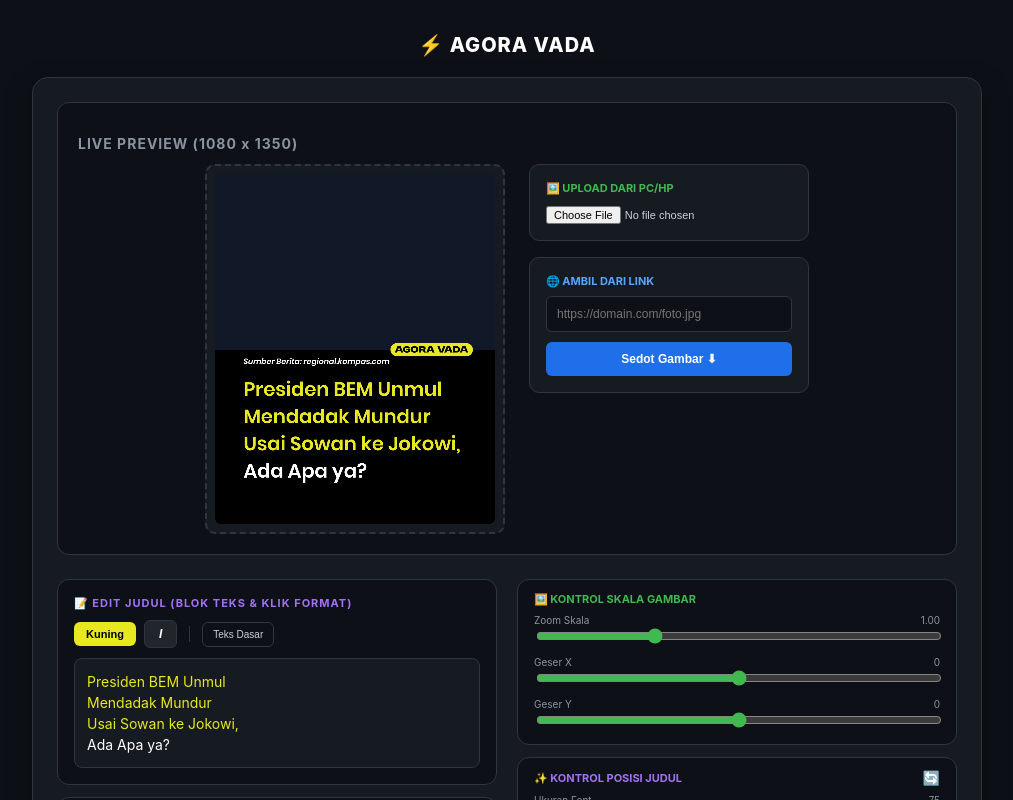
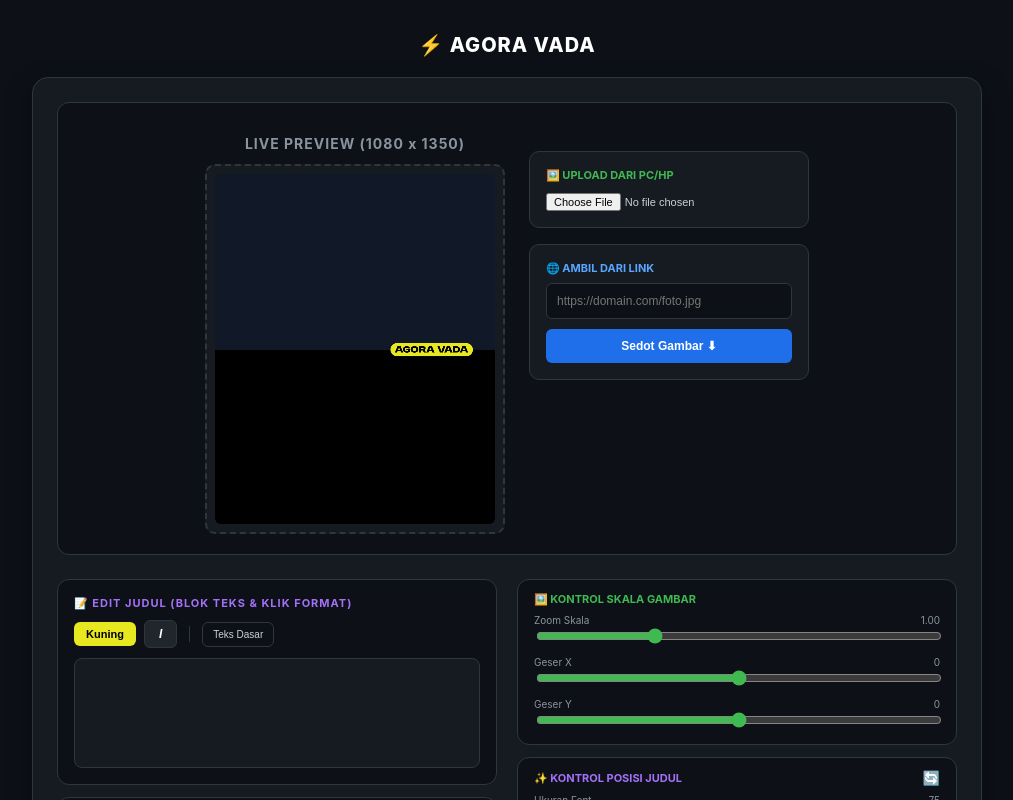
Before and after one commit to OffiziellNed/AgoraVada-Javascript, a Next.js app: page / in a window 1280 px wide. Both pictures are taken after a click on the button "Langsung ke Editor ➔". Shown: the top 800 px of the page, without its empty margins (133-1146 px from the left). Built offline with nearby package versions, Linux system fonts and the light colour scheme.

Commit message:
Update page.js

```diff
--- a/app/page.js
+++ b/app/page.js
@@ -7,9 +7,9 @@ export default function AgoraVadaPortal() {
   const [urlBerita, setUrlBerita] = useState('');
   const [promptTeks, setPromptTeks] = useState('');
 
-  // State HTML Teks dengan default kuning untuk 3 baris awal (Sesuai contoh gambar)
-  const [judulHtml, setJudulHtml] = useState('<font color="#e7e820">Presiden BEM Unmul<br>Mendadak Mundur<br>Usai Sowan ke Jokowi,</font><br><font color="#ffffff">Ada Apa ya?</font>');
-  const [sumberBerita, setSumberBerita] = useState('Sumber Berita: regional.kompas.com');
+  // State HTML Teks dibikin KOSONG (Sesuai request)
+  const [judulHtml, setJudulHtml] = useState('');
+  const [sumberBerita, setSumberBerita] = useState('');
   const [imageUrl, setImageUrl] = useState('');
   const [customImgLink, setCustomImgLink] = useState('');
 
@@ -62,6 +62,8 @@ export default function AgoraVadaPortal() {
 
   // MESIN RENDER RICH-TEXT (Membaca tag <font> dan <i>)
   const renderRichText = (ctx, htmlString, x, y, maxWidth, lineHeight, baseFontSize) => {
+    if (!htmlString) return; // Kalau kosong gak usah dirender
+
     ctx.textAlign = 'left';
     ctx.textBaseline = 'top';
 
@@ -174,16 +176,18 @@ export default function AgoraVadaPortal() {
       };
 
       const drawAllTexts = (ctx) => {
-        // Render Judul (Selalu Rata Kiri)
+        // Render Judul
         const lh = ukuranFont * jarakBaris;
         renderRichText(ctx, judulHtml, teksX, teksY, 950, lh, ukuranFont);
 
-        // Render Sumber Berita (Otomatis Italic)
+        // Render Sumber Berita
+        if (sumberBerita) {
           ctx.fillStyle = '#FFFFFF';
           ctx.font = `${ukuranFontSumber}px PoppinsSemiBoldItalic, sans-serif`;
           ctx.textAlign = 'left';
           ctx.textBaseline = 'top';
           ctx.fillText(sumberBerita, sumberX, sumberY);
+        }
       };
 
       if (imageUrl) {
@@ -264,7 +268,8 @@ export default function AgoraVadaPortal() {
                     const res = await fetch("http://localhost:8000/tarik-berita", { method: "POST", headers: { "Content-Type": "application/json" }, body: JSON.stringify({ url: urlBerita }) });
                     const data = await res.json();
                     if(data.status === "success") {
-                      setPromptTeks(data.prompt); setSumberBerita(data.sumber || 'Sumber: news.com');
+                      setPromptTeks(data.prompt);
+                      setSumberBerita(data.sumber || (urlBerita ? `Sumber Berita: ${new URL(urlBerita).hostname}` : ''));
                       if(data.gambar_url) setImageUrl(data.gambar_url);
                       setCurrentPage(2);
                     }
@@ -274,7 +279,10 @@ export default function AgoraVadaPortal() {
               <button
                 style={{ width: '50%', backgroundColor: '#238636', color: '#ffffff', padding: '12px', borderRadius: '10px', fontWeight: '700', fontSize: '13px', border: 'none', cursor: 'pointer' }}
                 onClick={() => {
-                  if(urlBerita) { try { setSumberBerita(`Sumber: ${new URL(urlBerita).hostname}`); } catch(e) { setSumberBerita('Sumber: news.com'); } }
+                  if(urlBerita) {
+                    try { setSumberBerita(`Sumber Berita: ${new URL(urlBerita).hostname}`); }
+                    catch(e) { setSumberBerita(''); }
+                  }
                   setCurrentPage(3);
                 }}
               >Langsung ke Editor ➔</button>
@@ -303,13 +311,13 @@ export default function AgoraVadaPortal() {
 
             {/* BAGIAN ATAS: LIVE PREVIEW & SUMBER GAMBAR KANAN */}
             <div style={{ backgroundColor: '#0d1117', border: '1px solid #30363d', borderRadius: '12px', padding: '20px' }}>
-              {/* TULISAN LIVE PREVIEW RATA KIRI TEPAT DI ATAS BOARD */}
-              <h2 style={{ fontSize: '14px', fontWeight: '700', marginBottom: '12px', color: '#8b949e', textAlign: 'left', letterSpacing: '1px' }}>
+              <div style={{ display: 'flex', gap: '24px', alignItems: 'flex-start', justifyContent: 'center', flexWrap: 'wrap' }}>
+
+                {/* KANVAS KIRI (BESERTA TULISAN RATA TENGAH TEPAT DI ATASNYA) */}
+                <div style={{ display: 'flex', flexDirection: 'column', alignItems: 'center' }}>
+                  <h2 style={{ fontSize: '14px', fontWeight: '700', marginBottom: '12px', color: '#8b949e', textAlign: 'center', letterSpacing: '1px' }}>
                     LIVE PREVIEW (1080 x 1350)
                   </h2>
-              <div style={{ display: 'flex', gap: '24px', alignItems: 'flex-start', justifyContent: 'center', flexWrap: 'wrap' }}>
-
-                {/* KANVAS KIRI */}
                   <div style={{ border: '2px dashed #30363d', borderRadius: '10px', padding: '8px', cursor: isDragging ? 'grabbing' : 'grab', backgroundColor: '#161b22' }}>
                     <canvas
                       ref={canvasRef} width="1080" height="1350"
@@ -318,9 +326,10 @@ export default function AgoraVadaPortal() {
                       style={{ width: '280px', height: 'auto', borderRadius: '6px', display: 'block', touchAction: 'none' }}
                     ></canvas>
                   </div>
+                </div>
 
                 {/* BOARD GAMBAR (DI SEBELAH KANAN PREVIEW) */}
-                <div style={{ display: 'flex', flexDirection: 'column', gap: '16px', width: '280px' }}>
+                <div style={{ display: 'flex', flexDirection: 'column', gap: '16px', width: '280px', marginTop: '28px' }}>
                   <div style={{ backgroundColor: '#161b22', padding: '16px', borderRadius: '10px', border: '1px solid #30363d' }}>
                     <label style={{ fontSize: '11px', fontWeight: '700', color: '#3fb950', display: 'block', marginBottom: '8px' }}>🖼️ UPLOAD DARI PC/HP</label>
                     <input type="file" accept="image/*" onChange={handleUploadFoto} style={{ fontSize: '11px', color: '#c9d1d9', width: '100%' }} />
@@ -356,7 +365,6 @@ export default function AgoraVadaPortal() {
                     id="judul-editor"
                     contentEditable
                     onInput={(e) => setJudulHtml(e.currentTarget.innerHTML)}
-                    ref={(el) => { if (el && el.innerHTML === '') el.innerHTML = judulHtml; }}
                     style={{ width: '100%', backgroundColor: '#161b22', border: '1px solid #30363d', color: '#ffffff', padding: '12px', borderRadius: '8px', fontSize: '14px', minHeight: '110px', outline: 'none', boxSizing: 'border-box', overflowY: 'auto', lineHeight: '1.5' }}
                   />
                 </div>
@@ -372,7 +380,7 @@ export default function AgoraVadaPortal() {
                   />
                 </div>
 
-                {/* BOARD KONTROL SUMBER BERITA (DIPINDAHKAN KE KIRI BAWAH) */}
+                {/* BOARD KONTROL SUMBER BERITA (DI KIRI BAWAH) */}
                 <div style={{ backgroundColor: '#0d1117', padding: '12px 16px', borderRadius: '12px', border: '1px solid #30363d' }}>
                   <label style={{ fontSize: '11px', fontWeight: '700', color: '#f78166', display: 'flex', justifyContent: 'space-between', alignItems: 'center', marginBottom: '8px' }}>
                     <span>📍 KONTROL SUMBER BERITA</span>
@@ -420,7 +428,7 @@ export default function AgoraVadaPortal() {
                   </div>
                 </div>
 
-                {/* BOARD KONTROL TEKS JUDUL (ADA IKON REFRESH & JARAK BARIS) */}
+                {/* BOARD KONTROL TEKS JUDUL */}
                 <div style={{ backgroundColor: '#0d1117', padding: '12px 16px', borderRadius: '12px', border: '1px solid #30363d' }}>
                   <label style={{ fontSize: '11px', fontWeight: '700', color: '#a371f7', display: 'flex', justifyContent: 'space-between', alignItems: 'center', marginBottom: '8px' }}>
                     <span>✨ KONTROL POSISI JUDUL</span>
```
Lines whose indentation alone changed are shown as unchanged.
